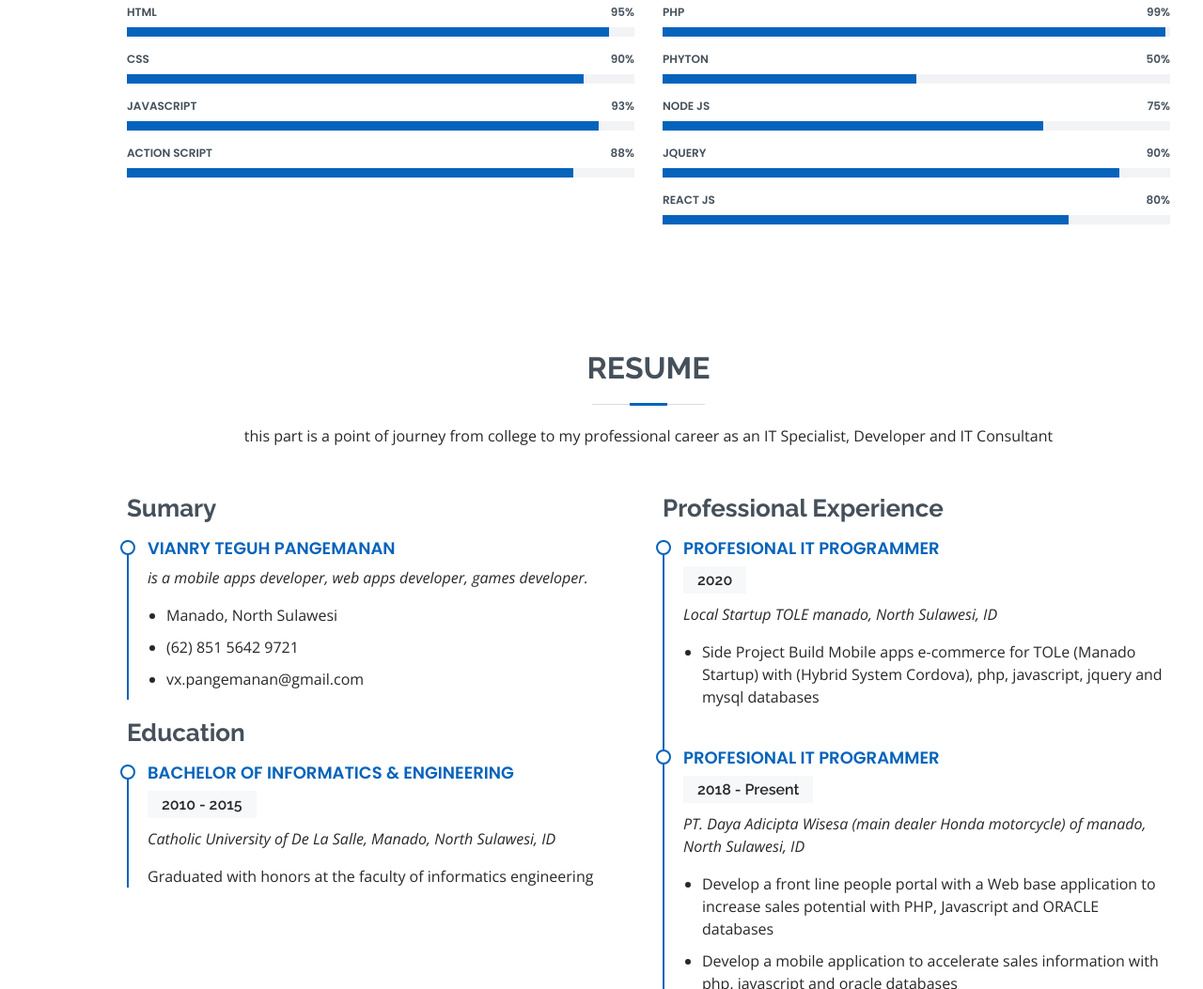
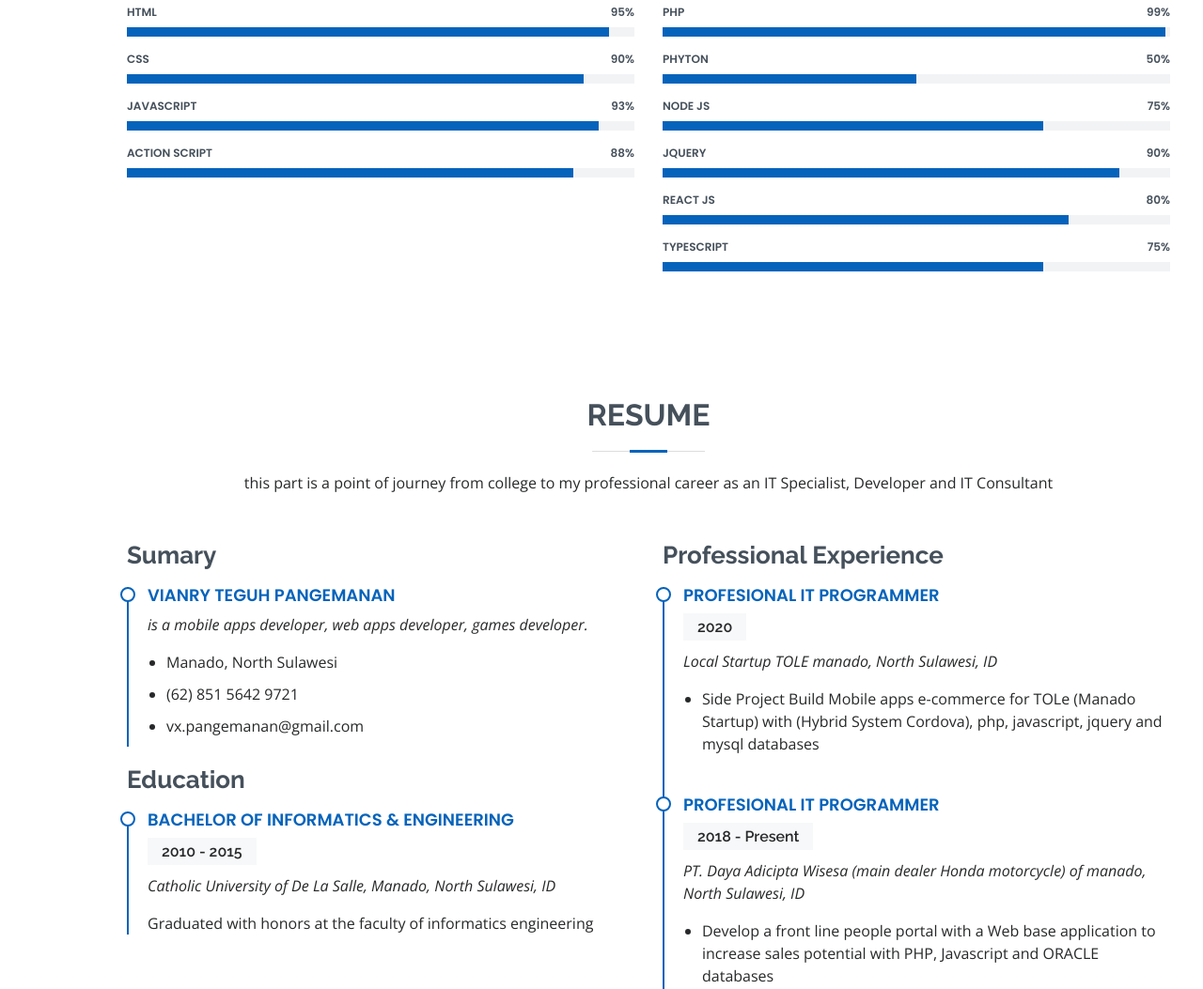
Before and after one commit to VianryCobus/VianryCobus.github.io, a plain HTML site: page index.html in a window 1280 px wide. Shown: the part 1708-2761 px from the top of the page at 94% size. Drawn offline with nearby package versions, Linux system fonts and the light colour scheme.

Commit message:
add typescript on skills section

```diff
--- a/index.html
+++ b/index.html
@@ -353,6 +353,19 @@
 										class="progress-bar"
 										role="progressbar"
 										aria-valuenow="80"
+										aria-valuemin="0"
+										aria-valuemax="100"
+									></div>
+								</div>
+							</div>
+
+							<div class="progress">
+								<span class="skill">TypeScript <i class="val">75%</i></span>
+								<div class="progress-bar-wrap">
+									<div
+										class="progress-bar"
+										role="progressbar"
+										aria-valuenow="75"
 										aria-valuemin="0"
 										aria-valuemax="100"
 									></div>
```
Lines whose indentation alone changed are shown as unchanged.
